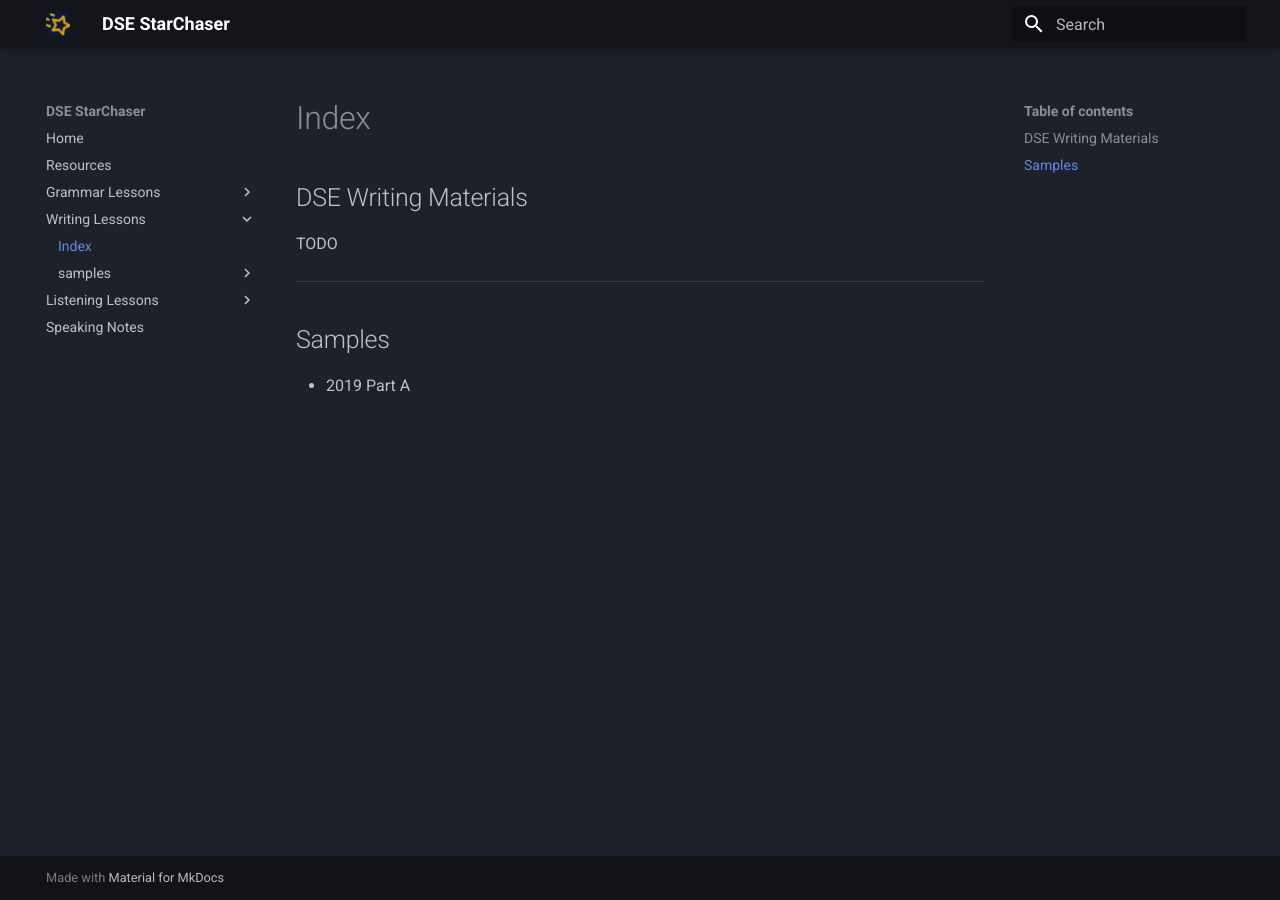
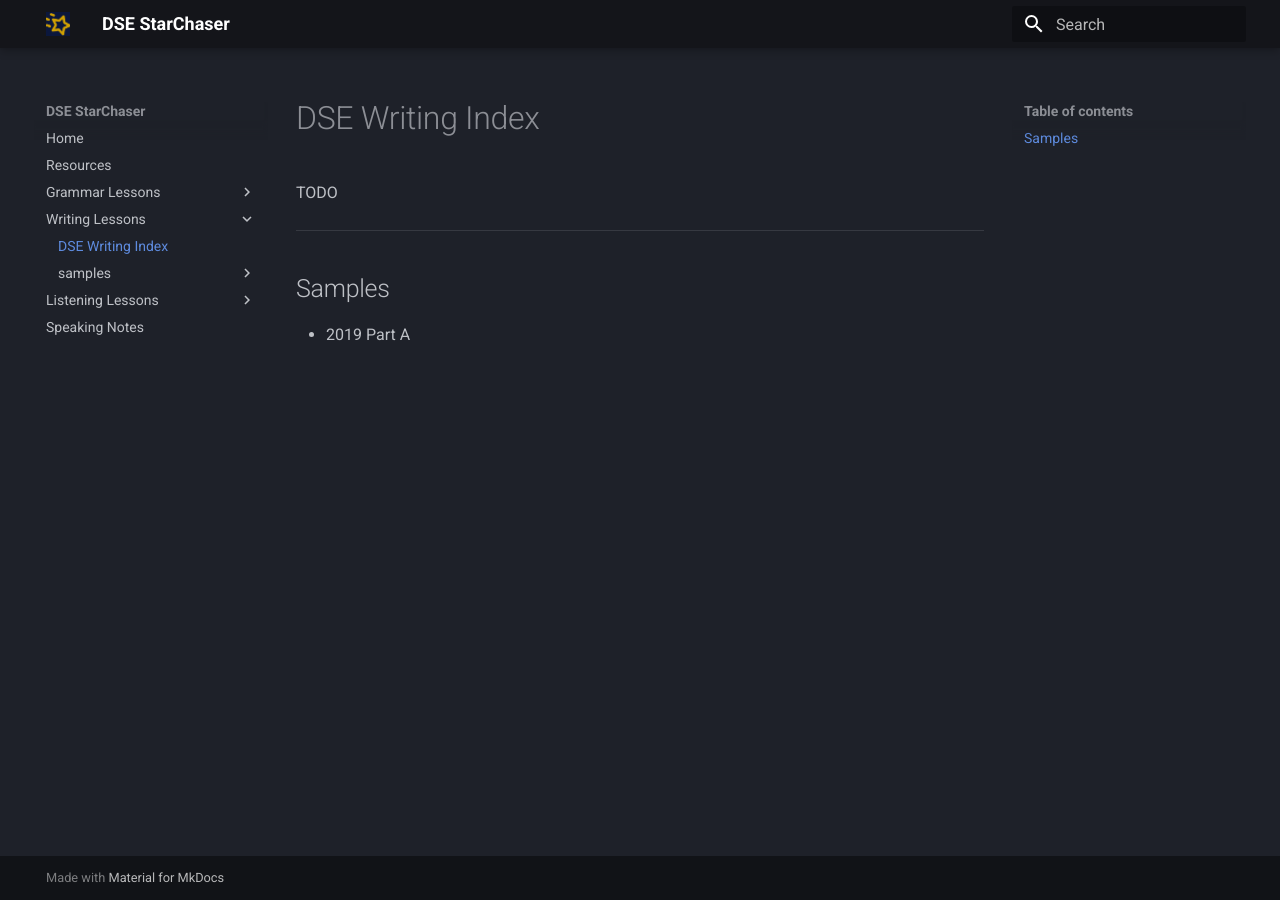
Before and after one commit to louiskwt/starchaser-portal, an MkDocs documentation site: the page built from docs/writing/index.md, in a window 1280 px wide. Built offline with MkDocs 1.6.1 and Material for MkDocs 9.7.7, drawn with Linux system fonts in a browser that asks for light colours.

Commit message:
update link name

```diff
--- a/docs/writing/index.md
+++ b/docs/writing/index.md
@@ -1,4 +1,4 @@
-## DSE Writing Materials
+# DSE Writing Index
 
 
 TODO
```
